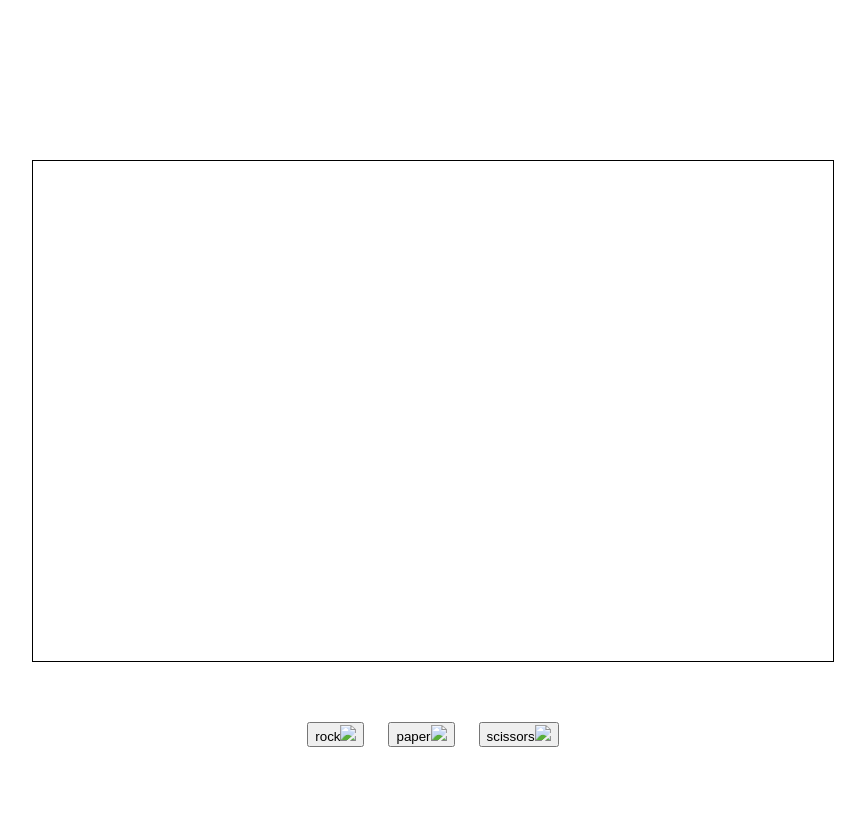
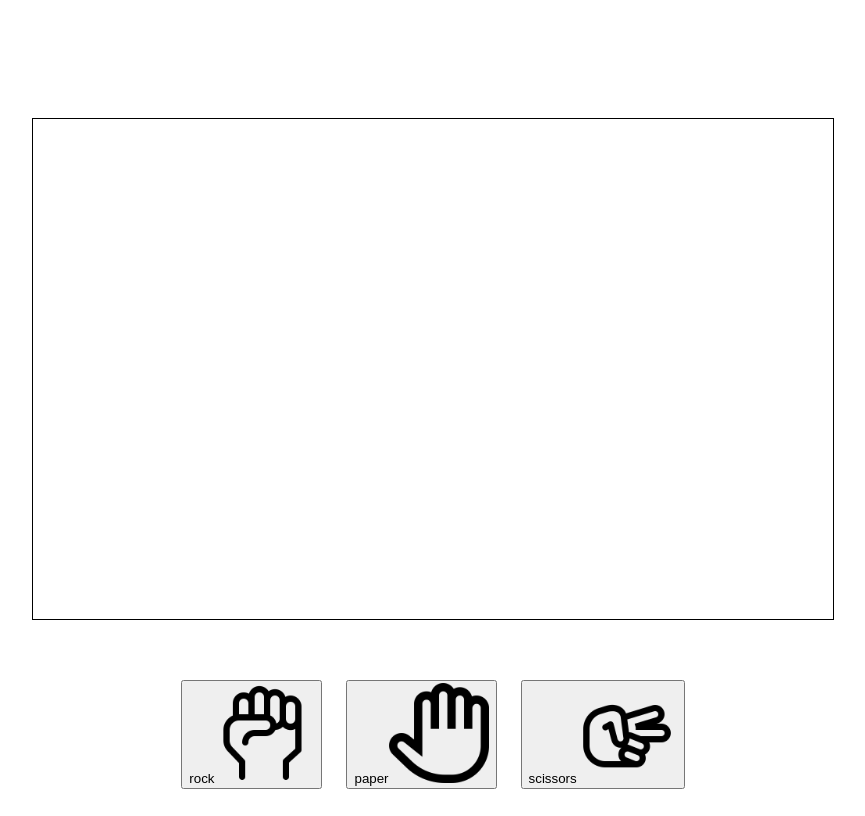
Before and after one commit to Kenny-Sum/Rock_Paper_Scissors_Game, a plain HTML site: page game.html in a window 1280 px wide. Shown: the whole page, without its empty margins (207-1072 px from the left). Drawn offline with Linux system fonts and the light colour scheme; the site is published under a folder, as on GitHub Pages, so addresses that start at the root find nothing.

Commit message:
editing image path to be shown in github website.

```diff
--- a/game.html
+++ b/game.html
@@ -13,9 +13,9 @@
     </div>
 
     <div id = "handsigns">
-        <button class="remove-me" id ="rockBtn">rock<img src="/images/rock.png"></button>
-        <button class="remove-me" id ="paperBtn">paper<img src="/images/paper.png"></button>
-        <button class="remove-me" id ="scissorsBtn">scissors<img src="/images/scissors.png"></button>
+        <button class="remove-me" id ="rockBtn">rock<img src="images/rock.png"></button>
+        <button class="remove-me" id ="paperBtn">paper<img src="images/paper.png"></button>
+        <button class="remove-me" id ="scissorsBtn">scissors<img src="images/scissors.png"></button>
     </div>
 <script src="script.js"></script>
 </body>
```
